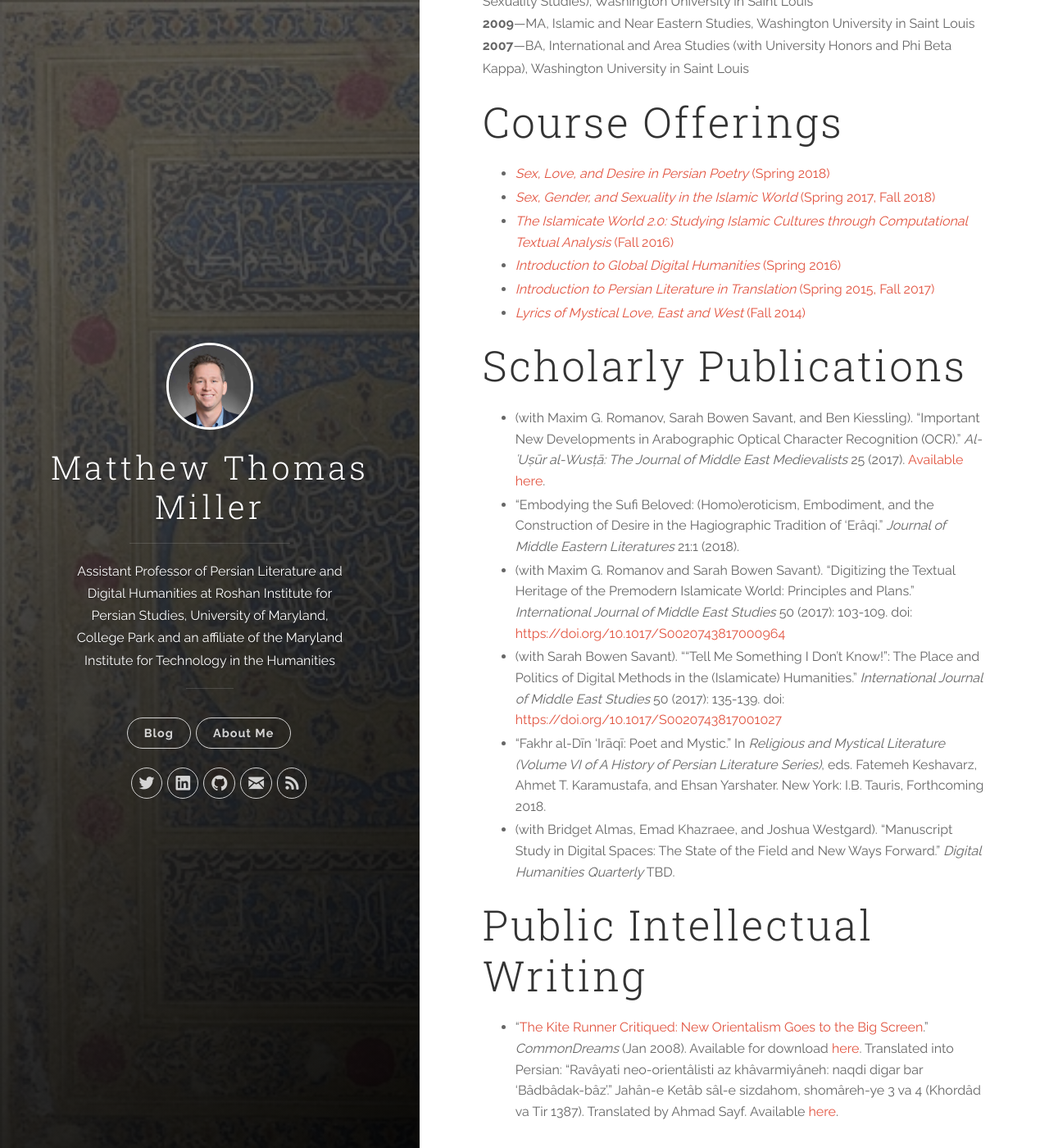
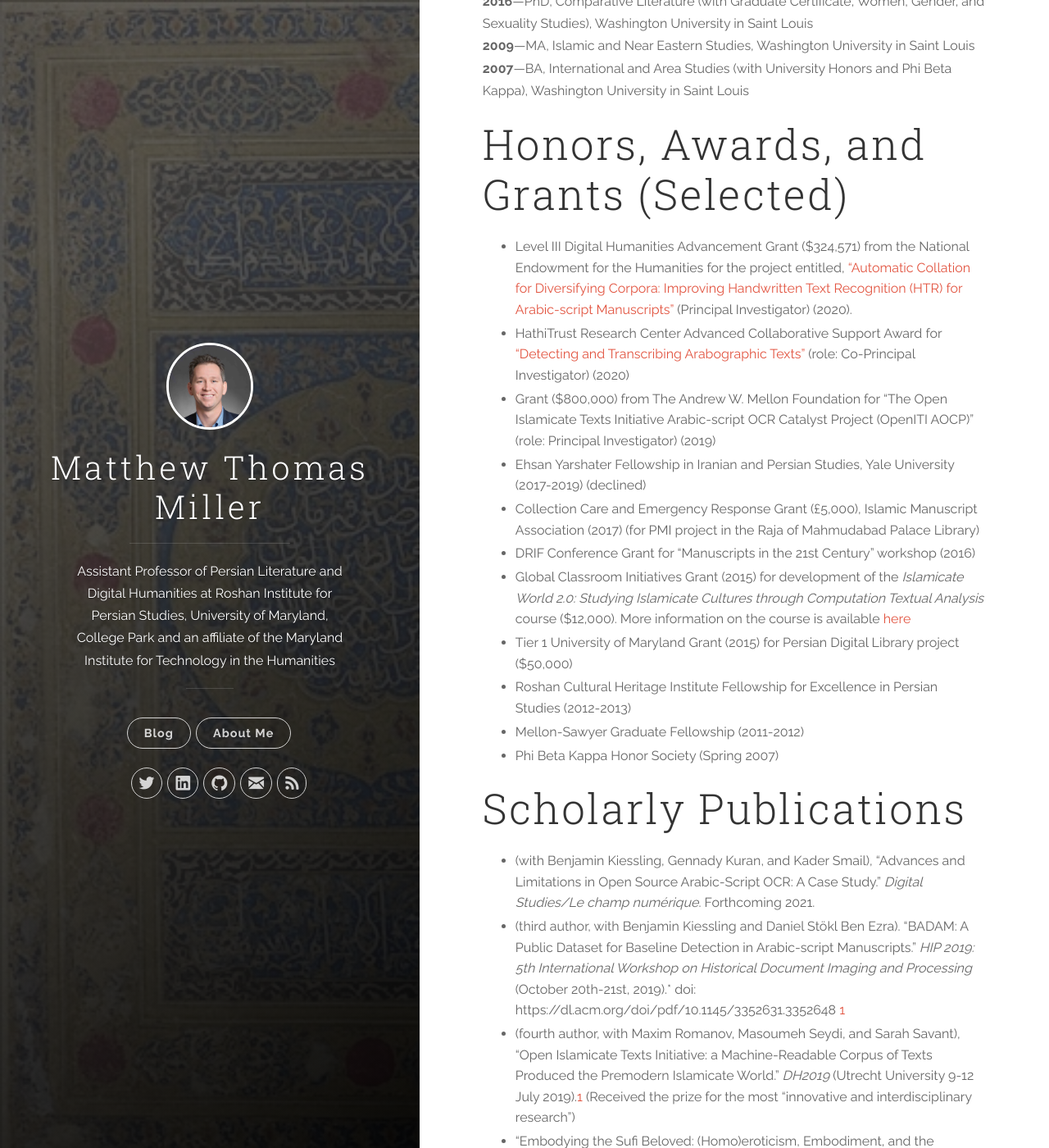
Before and after one commit to MatthewThomasMiller/MatthewThomasMiller.github.io, a Jekyll site: the page built from about-me 11.48.36 AM.md, in a window 1280 px wide and 1400 px high, scrolled down 655 px. Shown: the whole window at 82% size. Built offline with Jekyll 4.4.1, drawn with Linux system fonts in a browser that asks for light colours; our own code applies the rules of GitHub Pages for plain Markdown files; some of the changed text lies outside the part shown.

Commit message:
update to bio

```diff
--- a/about-me 11.48.36 AM.md
+++ b/about-me 11.48.36 AM.md
@@ -3,7 +3,7 @@
 ---
 # Brief Bio
 
-Matthew Thomas Miller, PhD. is Assistant Professor of Persian Literature and Digital Humanities at [Roshan Institute for Persian Studies at the University of Maryland, College Park](http://sllc.umd.edu/persian). He also serves as the Associate Director of the [Roshan Initiative in Persian Digital Humanities (PersDig@UMD)](http://persdig.umd.edu/) and as the co-PI for the multi-institutional [Open Islamicate Texts Initiative (OpenITI)](http://iti-corpus.github.io/) and the [Persian Manuscript Initiative (PMI)](http://www.persianmanuscript.org/). His research focuses on medieval Sufi literature, the history of sexuality and the body, and digital humanities. He currently is working on a book project, entitled *Embodying the Beloved: Embodiment and Mystical Modes of Meaning Creation in Medieval Persian Sufi Literature,* and a number of articles on computational or “distant reading” approaches to Persian literature and carnivalesque Sufi poetry.
+Matthew Thomas Miller, PhD. is Assistant Professor of Persian Literature and Digital Humanities at [Roshan Institute for Persian Studies at the University of Maryland, College Park](http://sllc.umd.edu/persian). He also serves as the Director of the [Roshan Initiative in Persian Digital Humanities (PersDig@UMD)](http://persdig.umd.edu/) and as the co-PI for the multi-institutional [Open Islamicate Texts Initiative (OpenITI)](http://iti-corpus.github.io/) and the [Persian Manuscript Initiative (PMI)](http://www.persianmanuscript.org/). He has received funding for these projects from The Andrew W. Mellon Foundation and The National Endowment for the Humanities. His research the focuses on medieval Sufi literature, the history of sexuality and the body, and digital humanities. He currently is working on a book project, entitled *Beautiful Bodies: Embodiment and Mystical Modes of Meaning Creation in Medieval Persian Sufi Literature,* and a number of articles on computational or “distant reading” approaches to Persian literature and carnivalesque Sufi poetry.
 
 # Education
 
@@ -11,41 +11,42 @@
 **2009**—MA, Islamic and Near Eastern Studies, Washington University in Saint Louis
 **2007**—BA, International and Area Studies (with University Honors and Phi Beta Kappa), Washington University in Saint Louis
 
-# Course Offerings
+# Honors, Awards, and Grants (Selected)
 
-* [*Sex, Love, and Desire in Persian Poetry* (Spring 2018)]({% post_url 2018-01-20-Course-Sex-Love-and-Desire-in-Persian-Poetry %})
-* [*Sex, Gender, and Sexuality in the Islamic World* (Spring 2017, Fall 2018)]({% post_url 2017-01-20-Course-Sex-Gender-and-Sexuality-in-the-Islamic-World %})
-* [*The Islamicate World 2.0: Studying Islamic Cultures through Computational Textual Analysis* (Fall 2016)]({% post_url 2016-08-15-Course-The-Islamicate-World-2 %})
-* [*Introduction to Global Digital Humanities* (Spring 2016)]({% post_url 2016-01-20-Course-Introduction-to-Global-Digital-Humanities %})
-* [*Introduction to Persian Literature in Translation* (Spring 2015, Fall 2017)]({% post_url 2015-01-20-Course-Introduction-to-Persian-Literature-in-Translation %})
-* [*Lyrics of Mystical Love, East and West* (Fall 2014)]({% post_url 2014-08-15-Course-Lyrics-of-Mystical-Love-East-and-West %})
+* Level III Digital Humanities Advancement Grant ($324,571) from the National Endowment for the Humanities for the project entitled, ["Automatic Collation for Diversifying Corpora: Improving Handwritten Text Recognition (HTR) for Arabic-script Manuscripts"](https://twitter.com/M_T_Miller/status/1339315848373297158) (Principal Investigator) (2020).
+* HathiTrust Research Center Advanced Collaborative Support Award for ["Detecting and Transcribing Arabographic Texts"](https://www.hathitrust.org/htrc-awards-three-acs-projects) (role: Co-Principal Investigator) (2020)
+* Grant ($800,000) from The Andrew W. Mellon Foundation for "The Open Islamicate Texts Initiative Arabic-script OCR Catalyst Project (OpenITI AOCP)" (role: Principal Investigator) (2019)
+* Ehsan Yarshater Fellowship in Iranian and Persian Studies, Yale University (2017-2019) (declined)
+* Collection Care and Emergency Response Grant (£5,000), Islamic Manuscript Association (2017) (for PMI project in the Raja of Mahmudabad Palace Library)
+* DRIF Conference Grant for "Manuscripts in the 21st Century" workshop (2016)
+* Global Classroom Initiatives Grant (2015) for development of the *Islamicate World 2.0: Studying Islamicate Cultures through Computation Textual Analysis* course ($12,000). More information on the course is available [here](http://islamicate-dh.github.io/IW2Course_2016/)
+* Tier 1 University of Maryland Grant (2015) for Persian Digital Library project ($50,000)
+* Roshan Cultural Heritage Institute Fellowship for Excellence in Persian Studies (2012-2013)
+* Mellon-Sawyer Graduate Fellowship (2011-2012)
+* Phi Beta Kappa Honor Society (Spring 2007)
+
 
 # Scholarly Publications
 
-* (with Maxim G. Romanov, Sarah Bowen Savant, and Ben Kiessling). “Important New Developments in Arabographic Optical Character Recognition (OCR).” *Al-ʿUṣūr al-Wusṭā: The Journal of Middle East Medievalists* 25 (2017). [Available here](http://islamichistorycommons.org/mem/wp-content/uploads/sites/55/2017/11/UW-25-Savant-et-al.pdf).
-* "Embodying the Sufi Beloved: (Homo)eroticism, Embodiment, and the Construction of Desire in the Hagiographic Tradition of ‘Erâqi." *Journal of Middle Eastern Literatures* 21:1 (2018).
-* (with Maxim G. Romanov and Sarah Bowen Savant). "Digitizing the Textual Heritage of the Premodern Islamicate World: Principles and Plans." *International Journal of Middle East Studies* 50 (2017): 103-109. doi: [
-https://doi.org/10.1017/S0020743817000964](
-https://doi.org/10.1017/S0020743817000964)
-* (with Sarah Bowen Savant). "“Tell Me Something I Don’t Know!”: The Place and Politics of Digital Methods in the (Islamicate) Humanities." *International Journal of Middle East Studies* 50 (2017): 135-139. doi: [
-https://doi.org/10.1017/S0020743817001027](
-https://doi.org/10.1017/S0020743817001027)
-* “Fakhr al-Dīn ‘Irāqī: Poet and Mystic.” In *Religious and Mystical Literature (Volume VI of A History of Persian Literature Series)*, eds. Fatemeh Keshavarz, Ahmet T. Karamustafa, and Ehsan Yarshater. New York: I.B. Tauris, Forthcoming 2018.
-* (with Bridget Almas, Emad Khazraee, and Joshua Westgard). "Manuscript Study in Digital Spaces: The State of the Field and New Ways Forward." *Digital Humanities Quarterly* TBD.
+* (with Benjamin Kiessling, Gennady Kuran, and Kader Smail), "Advances and Limitations in Open Source Arabic-Script OCR: A Case Study." *Digital Studies/Le champ numérique*. Forthcoming 2021.
+* (third author, with Benjamin Kiessling and Daniel Stökl Ben Ezra). "BADAM: A Public Dataset for Baseline Detection in Arabic-script Manuscripts." *HIP 2019: 5th International Workshop on Historical Document Imaging and Processing* (October 20th-21st, 2019).* doi: https://dl.acm.org/doi/pdf/10.1145/3352631.3352648 [^1]
+* (fourth author, with Maxim Romanov, Masoumeh Seydi, and Sarah Savant), "Open Islamicate Texts Initiative: a Machine-Readable Corpus of Texts Produced the Premodern Islamicate World." *DH2019* (Utrecht University 9-12 July 2019).[^1] (Received the prize for the most "innovative and interdisciplinary research")
+* "Embodying the Sufi Beloved: (Homo)eroticism, Embodiment, and the Construction of Desire in the Hagiographic Tradition of ‘Erâqi." *Journal of Middle Eastern Literatures* 21:1 (2018): 1-27.
+* (with Bridget Almas, Emad Khazraee, and Joshua Westgard). "Manuscript Study in Digital Spaces: The State of the Field and New Ways Forward." *Digital Humanities Quarterly* 12/2 (2018). [Available here](http://www.digitalhumanities.org/dhq/vol/12/2/000374/000374.html).
+* (with Maxim G. Romanov, Sarah Bowen Savant, and Ben Kiessling). “Important New Developments in Arabographic Optical Character Recognition (OCR).” *Al-ʿUṣūr al-Wusṭā: The Journal of Middle East Medievalists* 25 (2017). [Available here](https://ajs.hcommons.org/deposits/item/hc:16627/).
 
+[^1]: Considered a peer review publication by relevant academic organizations.
 
 # Public Intellectual Writing
 
  * “[The Kite Runner Critiqued: New Orientalism Goes to the Big Screen](http://www.commondreams.org/views/2008/01/05/kite-runner-critiqued-new-orientalism-goes-big-screen).” *CommonDreams* (Jan 2008). Available for download [here](https://www.academia.edu/6972322/The_Kite_Runner_Critiqued_New_Orientalism_ Goes_to_the_Big_Screen). Translated into Persian: “Ravâyati neo-orientâlisti az khâvarmiyâneh: naqdi digar bar ‘Bâdbâdak-bâz’.” Jahân-e Ketâb sâl-e sizdahom, shomâreh-ye 3 va 4 (Khordâd va Tir 1387). Translated by Ahmad Sayf. Available [here](http://www.ensani.ir/fa/content/236052/default.aspx).
 
-# Honors, Awards, and Grants (Selected)
+# Course Offerings
 
-* Ehsan Yarshater Fellowship in Iranian and Persian Studies, Yale University (2017-2018) (declined)
-* Collection Care and Emergency Response Grant (£5,000), Islamic Manuscript Association (2017) (for PMI project in the Raja of Mahmudabad Palace Library)
-* DRIF Conference Grant for "Manuscripts in the 21st Century" workshop
-*  Global Classroom Initiatives Grant (2015) for development of the *Islamicate World 2.0: Studying Islamicate Cultures through Computation Textual Analysis* course ($12,000). More information on the course is available [here](http://islamicate-dh.github.io/IW2Course_2016/)
-* Tier 1 University of Maryland Grant (2015) for Persian Digital Library project ($50,000)
-* Roshan Institute Research Fellowship, University of Maryland, College Park (2014-2016)
-* Dissertation Fellowship, Graduate School of Arts & Sciences, Washington University (2013-2014)
-* Roshan Cultural Heritage Institute Fellowship for Excellence in Persian Studies (2012-2013)
-* Mellon-Sawyer Graduate Fellowship (2011-2012)
+* *Iranian Cinema* (Fall 2019, Fall 2020)[*Sex, Love, and Desire in Persian Poetry* (Spring 2018)]({% post_url 2018-01-20-Course-Sex-Love-and-Desire-in-Persian-Poetry %})
+* Instructor, *Lyrics of Mystical Love: Rumi, Song of Songs, and St. Teresa of Avila to Mirabai and Manhae* (Spring 2019)
+* [*Sex, Gender, and Sexuality in the Islamic World* (Spring 2017, Fall 2018)]({% post_url 2017-01-20-Course-Sex-Gender-and-Sexuality-in-the-Islamic-World %})
+* [*The Islamicate World 2.0: Studying Islamic Cultures through Computational Textual Analysis* (Fall 2016, Spring 2021)]({% post_url 2016-08-15-Course-The-Islamicate-World-2 %})
+* [*Introduction to Global Digital Humanities* (Spring 2016)]({% post_url 2016-01-20-Course-Introduction-to-Global-Digital-Humanities %})
+* [*Introduction to Persian Literature in Translation* (Spring 2015, Fall 2017)]({% post_url 2015-01-20-Course-Introduction-to-Persian-Literature-in-Translation %})
+* [*Lyrics of Mystical Love, East and West* (Fall 2014)]({% post_url 2014-08-15-Course-Lyrics-of-Mystical-Love-East-and-West %})
--- a/about-me.md
+++ b/about-me.md
@@ -3,7 +3,9 @@
 title: About Me
 ---
 
-Matthew Thomas Miller, PhD. is Assistant Professor of Persian Literature and Digital Humanities at [Roshan Institute for Persian Studies at the University of Maryland, College Park](http://sllc.umd.edu/persian) and an affiliate of the [Maryland Institute for Technology in the Humanities](https://mith.umd.edu/people/). He also serves as the Associate Director of the [Roshan Initiative in Persian Digital Humanities (PersDig@UMD)](http://persdig.umd.edu/) and as the co-PI for the multi-institutional [Open Islamicate Texts Initiative (OpenITI)](http://iti-corpus.github.io/) (including serving as PI of the [Mellon Foundation-funded](https://mellon.org/) [Open Islamicate Texts Initiative Arabic-script OCR Catalyst Project](https://medium.com/@openiti/openiti-aocp-9802865a6586)) and the [Persian Manuscript Initiative (PMI)](http://www.persianmanuscript.org/). His research focuses on medieval Sufi literature, the history of sexuality and the body, and digital humanities. He currently is working on a book project, entitled *Embodying the Beloved: Embodiment and Mystical Modes of Meaning Creation in Medieval Persian Sufi Literature,* and a number of articles on computational or “distant reading” approaches to Persian literature and carnivalesque Sufi poetry.
+# Brief Bio
+
+Matthew Thomas Miller, PhD. is Assistant Professor of Persian Literature and Digital Humanities at [Roshan Institute for Persian Studies at the University of Maryland, College Park](http://sllc.umd.edu/persian). He also serves as the Director of the [Roshan Initiative in Persian Digital Humanities (PersDig@UMD)](http://persdig.umd.edu/) and as the co-PI for the multi-institutional [Open Islamicate Texts Initiative (OpenITI)](http://iti-corpus.github.io/) and the [Persian Manuscript Initiative (PMI)](http://www.persianmanuscript.org/). He has received funding for these projects from The Andrew W. Mellon Foundation and The National Endowment for the Humanities. His research the focuses on medieval Sufi literature, the history of sexuality and the body, and digital humanities. He currently is working on a book project, entitled *Beautiful Bodies: Embodiment and Mystical Modes of Meaning Creation in Medieval Persian Sufi Literature,* and a number of articles on computational or “distant reading” approaches to Persian literature and carnivalesque Sufi poetry.
 
 # Education
 
@@ -11,47 +13,51 @@
 **2009**—MA, Islamic and Near Eastern Studies, Washington University in Saint Louis
 **2007**—BA, International and Area Studies (with University Honors and Phi Beta Kappa), Washington University in Saint Louis
 
-# Course Offerings
+# Honors, Awards, and Grants (Selected)
 
-* *Iranian Cinema* (Fall 2019)
-* [*Sex, Love, and Desire in Persian Poetry* (Spring 2018)]({% post_url 2018-01-20-Course-Sex-Love-and-Desire-in-Persian-Poetry %})
-* [*Sex, Gender, and Sexuality in the Islamic World* (Spring 2017, Fall 2018)]({% post_url 2017-01-20-Course-Sex-Gender-and-Sexuality-in-the-Islamic-World %})
-* [*The Islamicate World 2.0: Studying Islamic Cultures through Computational Textual Analysis* (Fall 2016)]({% post_url 2016-08-15-Course-The-Islamicate-World-2 %})
-* [*Introduction to Global Digital Humanities* (Spring 2016)]({% post_url 2016-01-20-Course-Introduction-to-Global-Digital-Humanities %})
-* [*Introduction to Persian Literature in Translation* (Spring 2015, Fall 2017)]({% post_url 2015-01-20-Course-Introduction-to-Persian-Literature-in-Translation %})
-* [*Lyrics of Mystical Love, East and West* (Fall 2014, Spring 2019)]({% post_url 2014-08-15-Course-Lyrics-of-Mystical-Love-East-and-West %})
+* Level III Digital Humanities Advancement Grant ($324,571) from the National Endowment for the Humanities for the project entitled, ["Automatic Collation for Diversifying Corpora: Improving Handwritten Text Recognition (HTR) for Arabic-script Manuscripts"](https://twitter.com/M_T_Miller/status/1339315848373297158) (Principal Investigator) (2020).
+* HathiTrust Research Center Advanced Collaborative Support Award for ["Detecting and Transcribing Arabographic Texts"](https://www.hathitrust.org/htrc-awards-three-acs-projects) (role: Co-Principal Investigator) (2020)
+* Grant ($800,000) from The Andrew W. Mellon Foundation for ["The Open Islamicate Texts Initiative Arabic-script OCR Catalyst Project (OpenITI AOCP)"](https://medium.com/@openiti/openiti-aocp-9802865a6586) (role: Principal Investigator) (2019)
+* Ehsan Yarshater Fellowship in Iranian and Persian Studies, Yale University (2017-2019) (declined)
+* Collection Care and Emergency Response Grant (£5,000), Islamic Manuscript Association (2017) (for PMI project in the Raja of Mahmudabad Palace Library)
+* DRIF Conference Grant for "Manuscripts in the 21st Century" workshop (2016)
+* Global Classroom Initiatives Grant (2015) for development of the *Islamicate World 2.0: Studying Islamicate Cultures through Computation Textual Analysis* course ($12,000). More information on the course is available [here](http://islamicate-dh.github.io/IW2Course_2016/)
+* Tier 1 University of Maryland Grant (2015) for Persian Digital Library project ($50,000)
+* Roshan Cultural Heritage Institute Fellowship for Excellence in Persian Studies (2012-2013)
+* Mellon-Sawyer Graduate Fellowship (2011-2012)
+* Phi Beta Kappa Honor Society (Spring 2007)
+
 
 # Scholarly Publications
-* “Fakhr al-Dīn ‘Irāqī: Poet and Mystic.” In *Religious and Mystical Literature (Volume VI of A History of Persian Literature Series)*, eds. Fatemeh Keshavarz, Ahmet T. Karamustafa, and Ehsan Yarshater. New York: I.B. Tauris, Forthcoming 2020.
-* (fourth author, with Maxim Romanov, Masoumeh Seydi, and Sarah Savant), "Open Islamicate Texts Initiative: a Machine-Readable Corpus of Texts Produced the Premodern Islamicate World." *DH2019* (Utrecht University 9-12 July 2019). Available [here](https://dev.clariah.nl/files/dh2019/boa/0838.html). (Considered a peer-reviewed publication by relevant academic organizations.)
-* (third author, with Benjamin Kiessling and Daniel Stökl Ben Ezra). "BADAM: A Public Dataset for Baseline Detection in Arabic-script Manuscripts." *HIP 2019: 5th International Workshop on Historical Document Imaging and Processing* (October 20th-21st, 2019).* (Considered a peer-reviewed publication by relevant academic organizations.)
-* (with Ali Khan Mahmudabad and Columba Stewart). "The Raja of Mahmudabad Palace Library Project." *Shi'i Studies Review* 3 (2019): 271-279. doi: [https://doi.org/10.1163/24682470-12340046](https://doi.org/10.1163/24682470-12340046)
-* "Embodying the Sufi Beloved: (Homo)eroticism, Embodiment, and the Construction of Desire in the Hagiographic Tradition of ‘Erâqi." *Journal of Middle Eastern Literatures* 21:1 (2018). doi: [https://doi.org/10.1080/1475262X.2018.1492134](https://doi.org/10.1080/1475262X.2018.1492134)
-* (with Bridget Almas, Emad Khazraee, and Joshua Westgard). "Manuscript Study in Digital Spaces: The State of the Field and New Ways Forward." *Digital Humanities Quarterly* 12/2 (2018). Available [here](http://www.digitalhumanities.org/dhq/vol/12/2/000374/000374.html).
-* (with Maxim G. Romanov and Sarah Bowen Savant). "Digitizing the Textual Heritage of the Premodern Islamicate World: Principles and Plans." *International Journal of Middle East Studies* 50 (2017): 103-109. doi: [
-https://doi.org/10.1017/S0020743817000964](
-https://doi.org/10.1017/S0020743817000964)
-* (with Sarah Bowen Savant). "“Tell Me Something I Don’t Know!”: The Place and Politics of Digital Methods in the (Islamicate) Humanities." *International Journal of Middle East Studies* 50 (2017): 135-139. doi: [
-https://doi.org/10.1017/S0020743817001027](
-https://doi.org/10.1017/S0020743817001027)
-* (with Maxim G. Romanov, Sarah Bowen Savant, and Ben Kiessling). “Important New Developments in Arabographic Optical Character Recognition (OCR).” *Al-ʿUṣūr al-Wusṭā: The Journal of Middle East Medievalists* 25 (2017). doi: [http://dx.doi.org/10.17613/M6TZ4R](http://dx.doi.org/10.17613/M6TZ4R)
+
+* (with Benjamin Kiessling, Gennady Kuran, and Kader Smail), "Advances and Limitations in Open Source Arabic-Script OCR: A Case Study." *Digital Studies/Le champ numérique*. Forthcoming 2021.
+* (third author, with Benjamin Kiessling and Daniel Stökl Ben Ezra). "BADAM: A Public Dataset for Baseline Detection in Arabic-script Manuscripts." *HIP 2019: 5th International Workshop on Historical Document Imaging and Processing* (October 20th-21st, 2019).* doi: https://dl.acm.org/doi/pdf/10.1145/3352631.3352648 [^1]
+* (fourth author, with Maxim Romanov, Masoumeh Seydi, and Sarah Savant), "Open Islamicate Texts Initiative: a Machine-Readable Corpus of Texts Produced the Premodern Islamicate World." *DH2019* (Utrecht University 9-12 July 2019).[^1] (Received the prize for the most "innovative and interdisciplinary research")
+* "Embodying the Sufi Beloved: (Homo)eroticism, Embodiment, and the Construction of Desire in the Hagiographic Tradition of ‘Erâqi." *Journal of Middle Eastern Literatures* 21:1 (2018): 1-27.
+* (with Bridget Almas, Emad Khazraee, and Joshua Westgard). "Manuscript Study in Digital Spaces: The State of the Field and New Ways Forward." *Digital Humanities Quarterly* 12/2 (2018). [Available here](http://www.digitalhumanities.org/dhq/vol/12/2/000374/000374.html).
+* (with Maxim G. Romanov, Sarah Bowen Savant, and Ben Kiessling). “Important New Developments in Arabographic Optical Character Recognition (OCR).” *Al-ʿUṣūr al-Wusṭā: The Journal of Middle East Medievalists* 25 (2017). [Available here](https://ajs.hcommons.org/deposits/item/hc:16627/).
+
+[^1]: Considered a peer review publication by relevant academic organizations.
 
 # Public Intellectual Writing
 
-* “[The Kite Runner Critiqued: New Orientalism Goes to the Big Screen](http://www.commondreams.org/views/2008/01/05/kite-runner-critiqued-new-orientalism-goes-big-screen).” *CommonDreams* (Jan 2008). Available for download [here](https://www.academia.edu/6972322/The_Kite_Runner_Critiqued_New_Orientalism_ Goes_to_the_Big_Screen). Translated into Persian: “Ravâyati neo-orientâlisti az khâvarmiyâneh: naqdi digar bar ‘Bâdbâdak-bâz’.” Jahân-e Ketâb sâl-e sizdahom, shomâreh-ye 3 va 4 (Khordâd va Tir 1387). Translated by Ahmad Sayf. [Available here](http://www.ensani.ir/fa/content/236052/default.aspx).
+ * “[The Kite Runner Critiqued: New Orientalism Goes to the Big Screen](http://www.commondreams.org/views/2008/01/05/kite-runner-critiqued-new-orientalism-goes-big-screen).” *CommonDreams* (Jan 2008). Available for download [here](https://www.academia.edu/6972322/The_Kite_Runner_Critiqued_New_Orientalism_ Goes_to_the_Big_Screen). Translated into Persian: “Ravâyati neo-orientâlisti az khâvarmiyâneh: naqdi digar bar ‘Bâdbâdak-bâz’.” Jahân-e Ketâb sâl-e sizdahom, shomâreh-ye 3 va 4 (Khordâd va Tir 1387). Translated by Ahmad Sayf. Available [here](http://www.ensani.ir/fa/content/236052/default.aspx).
 
-# Honors, Awards, and Grants (Selected)
+# Course Offerings
 
-* Grant ($800,000) from [The Andrew W. Mellon Foundation](https://mellon.org/) for [The Open Islamicate Texts Initiative Arabic-script OCR Catalyst Project (OpenITI AOCP)](https://medium.com/@openiti/openiti-aocp-9802865a6586) (2019)
-* Ehsan Yarshater Fellowship in Iranian and Persian Studies, Yale University (2017-2018) (declined)
-* Collection Care and Emergency Response Grant (£5,000), Islamic Manuscript Association (2017) (for PMI project in the Raja of Mahmudabad Palace Library)
-* DRIF Conference Grant for "Manuscripts in the 21st Century" workshop
-*  Global Classroom Initiatives Grant (2015) for development of the *Islamicate World 2.0: Studying Islamicate Cultures through Computation Textual Analysis* course ($12,000). More information on the course is available [here](http://islamicate-dh.github.io/IW2Course_2016/)
-* Tier 1 University of Maryland Grant (2015) for Persian Digital Library project ($50,000)
-* Roshan Cultural Heritage Institute Fellowship for Excellence in Persian Studies (2012-2013)
+* *Iranian Cinema* (Fall 2019, Fall 2020)[*Sex, Love, and Desire in Persian Poetry* (Spring 2018)]({% post_url 2018-01-20-Course-Sex-Love-and-Desire-in-Persian-Poetry %})
+* Instructor, *Lyrics of Mystical Love: Rumi, Song of Songs, and St. Teresa of Avila to Mirabai and Manhae* (Spring 2019)
+* [*Sex, Gender, and Sexuality in the Islamic World* (Spring 2017, Fall 2018)]({% post_url 2017-01-20-Course-Sex-Gender-and-Sexuality-in-the-Islamic-World %})
+* [*The Islamicate World 2.0: Studying Islamic Cultures through Computational Textual Analysis* (Fall 2016, Spring 2021)]({% post_url 2016-08-15-Course-The-Islamicate-World-2 %})
+* [*Introduction to Global Digital Humanities* (Spring 2016)]({% post_url 2016-01-20-Course-Introduction-to-Global-Digital-Humanities %})
+* [*Introduction to Persian Literature in Translation* (Spring 2015, Fall 2017)]({% post_url 2015-01-20-Course-Introduction-to-Persian-Literature-in-Translation %})
+* [*Lyrics of Mystical Love, East and West* (Fall 2014)]({% post_url 2014-08-15-Course-Lyrics-of-Mystical-Love-East-and-West %})
 
 # Service to Profession
 
-* Member, [ALTO (Analyzed Layout and Text Object)](https://www.loc.gov/standards/alto/) International Editorial Board for OCR standards
+* Member, [Alpheios](https://alpheios.net/) Advisory Board
+* Member, Board of Islamicate Digital Humanities Network
+* Member, [ALTO (Analyzed Layout and Text Object)](https://www.loc.gov/standards/alto/) International Editorial Board for OCR standards.
 * Member, [vHMML](https://www.vhmml.org/) Board of Advisors, Hill Museum and Manuscript Library (HMML)
-* Member, advisory board for the joint College of Arts and Humanities/Maryland Institute for Technology and Humanities [Graduate Certificate in Digital Studies in the Arts and Humanities (DSAH)](http://dsah.umd.edu/)
+* Served on two National Endowment for the Humanities grant review panels.
+* Institutional Trustee, Board of Trustees, American Institute of Afghanistan Studies (AIAS)
```
